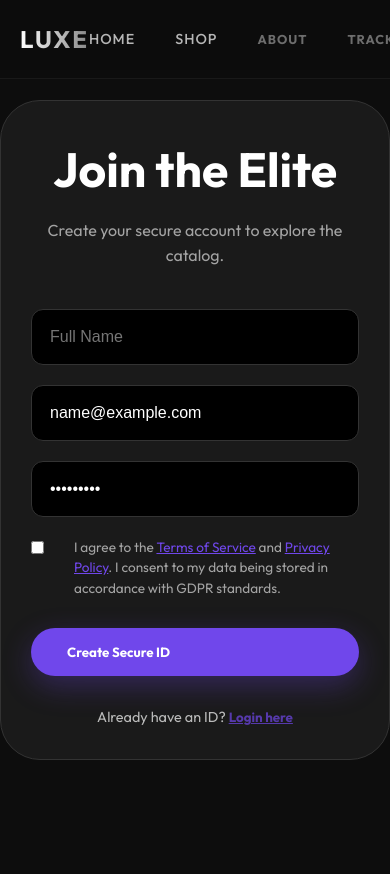
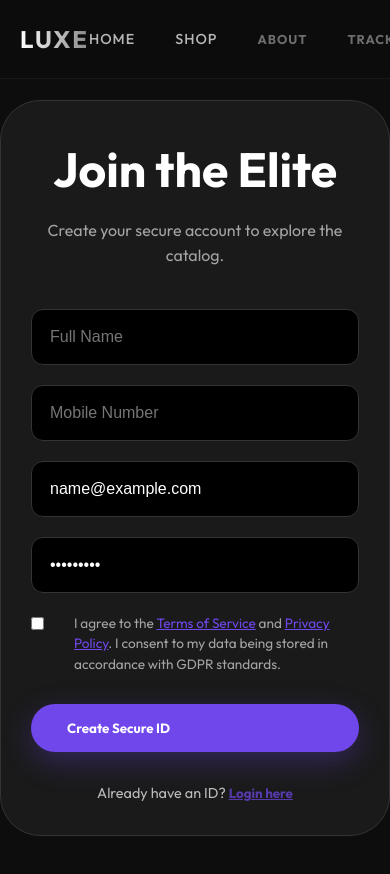
Before and after one commit to akhilshaji05/luxe-digital-dropship, a React (Vite) app: page / in a window 390 px wide. Both pictures are taken after typing "name@example.com", "Sample123" into the empty fields and a click on the button "Create Account". Shown: the top 874 px of the page. Built offline with nearby package versions, Linux system fonts and the light colour scheme.

Commit message:
Update: Mobile number collection for new users

```diff
--- a/src/App.jsx
+++ b/src/App.jsx
@@ -258,6 +258,7 @@ function App() {
       const newUser = {
         name,
         email,
+        phone: formData.get('phone'),
         password, // For demo purposes, we'll store this locally
         signupDate: new Date().toISOString(),
         gdprStamp: `Consent ID: ${Math.random().toString(36).substr(2, 9)}`
@@ -325,6 +326,11 @@ function App() {
               {authMode === 'signup' && (
                 <div className="form-group">
                   <input name="name" type="text" placeholder="Full Name" required />
+                </div>
+              )}
+              {authMode === 'signup' && (
+                <div className="form-group">
+                  <input name="phone" type="tel" placeholder="Mobile Number" required />
                 </div>
               )}
               <div className="form-group">
@@ -520,9 +526,10 @@ function App() {
                   <div className="table-scroll" style={{ background: '#000' }}>
                     {customers.length === 0 ? <p style={{ padding: '20px', opacity: 0.5 }}>No registered users yet.</p> : (
                       customers.map(c => (
-                        <div key={c.email} className="admin-user-row" style={{ padding: '20px', borderBottom: '1px solid var(--border-color)', display: 'grid', gridTemplateColumns: '1.5fr 2fr 1.5fr 1fr', alignItems: 'center', gap: '20px' }}>
+                        <div key={c.email} className="admin-user-row" style={{ padding: '20px', borderBottom: '1px solid var(--border-color)', display: 'grid', gridTemplateColumns: '1.2fr 1.5fr 1.2fr 1fr 1fr', alignItems: 'center', gap: '20px' }}>
                           <div style={{ fontWeight: 'bold' }}>{c.name}</div>
                           <div style={{ opacity: 0.7 }}>{c.email}</div>
+                          <div style={{ opacity: 0.7 }}>{c.phone || 'N/A'}</div>
                           <div style={{ fontSize: '0.8rem', opacity: 0.5 }}>{new Date(c.signupDate).toLocaleDateString()}</div>
                           <div style={{ fontSize: '0.6rem', color: 'var(--accent-color)' }}>{c.gdprStamp}</div>
                         </div>
```
Also changed, not shown: 1 other file (tests, documents, lock files or other folders).
